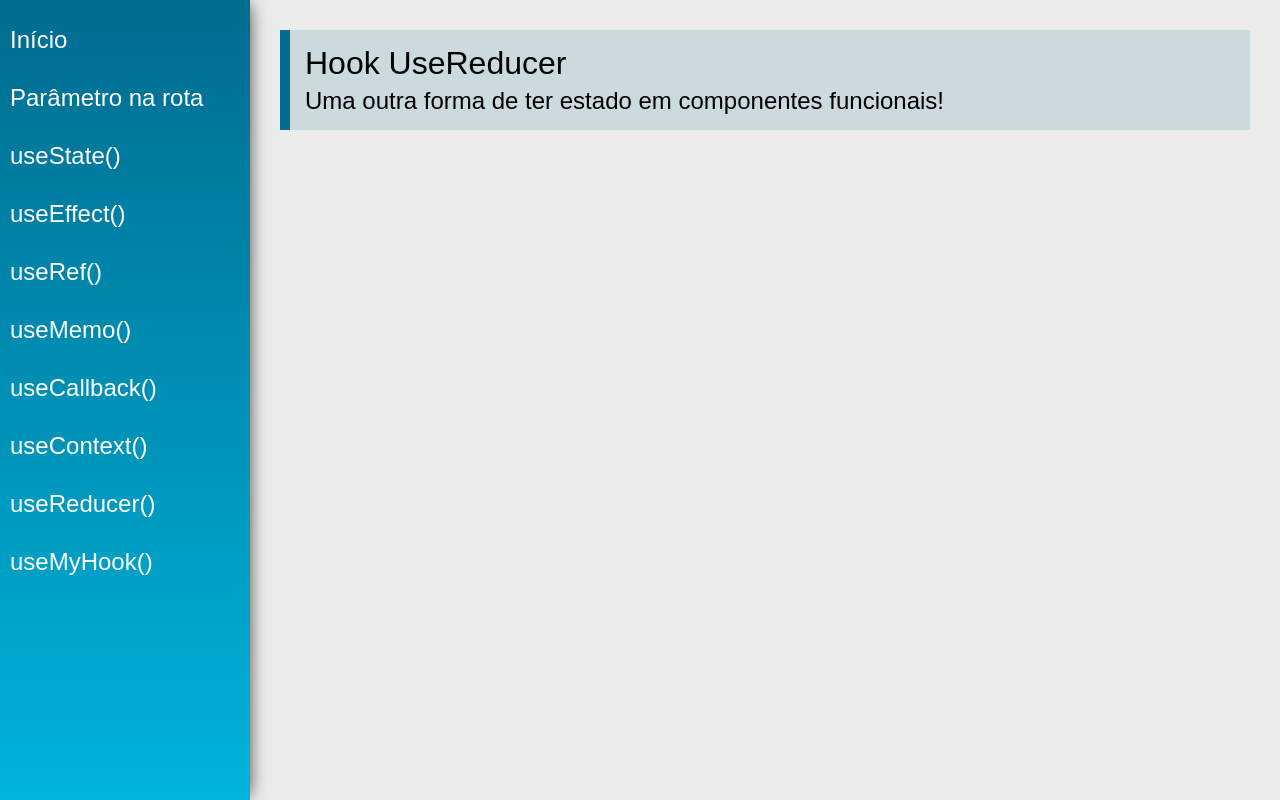
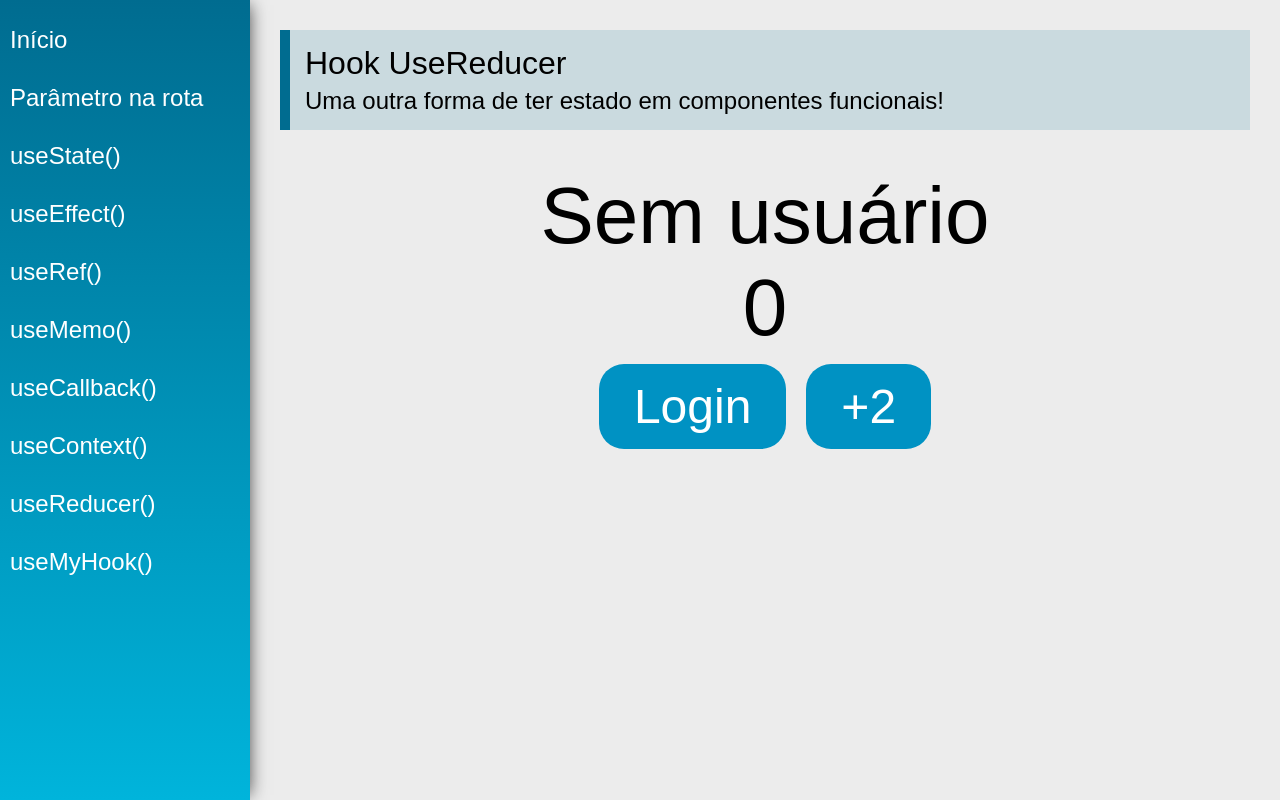
Before and after one commit to evertonwalker/react-router, a React (Create React App) app: page /useReducer in a window 1280 px wide. Built offline with nearby package versions, Linux system fonts and the light colour scheme.

Commit message:
Exemplo do reducer

```diff
--- a/src/views/examples/UseContext.jsx
+++ b/src/views/examples/UseContext.jsx
@@ -16,11 +16,15 @@
     });
   }
 
-  useEffect(() => {
-    if (number > 1250) {
-      setText("Eita!");
-    }
-  }, [number]);
+  useEffect(
+    () => {
+      if (number > 1250) {
+        setText("Eita!");
+      }
+    },
+    // eslint-disable-next-line
+    [number]
+  );
 
   return (
     <div className="UseContext">
--- a/src/views/examples/UseReducer.jsx
+++ b/src/views/examples/UseReducer.jsx
@@ -1,15 +1,60 @@
-import React from 'react'
-import PageTitle from '../../components/layout/PageTitle'
+import React, { useReducer } from "react";
+import PageTitle from "../../components/layout/PageTitle";
+
+const initialState = {
+  cart: [],
+  user: null,
+  products: [],
+  // foco...
+  number: 0,
+};
+
+function reducer(state, action) {
+  switch (action.type) {
+    case "number_add_2":
+      return { ...state, number: state.number + 2 };
+    case "login":
+      return { ...state, user: { name: action.payload } };
+    default:
+      return state;
+  }
+}
 
 const UseReducer = (props) => {
+  const [state, dispatch] = useReducer(reducer, initialState);
+
   return (
     <div className="UseReducer">
       <PageTitle
         title="Hook UseReducer"
         subtitle="Uma outra forma de ter estado em componentes funcionais!"
       />
+
+      <div className="center">
+        {state.user ? (
+          <span className="text"> {state.user.name} </span>
+        ) : (
+          <span className="text">Sem usuário</span>
+        )}
+
+        <span className="text">{state.number}</span>
+        <div>
+          <button
+            className="btn"
+            onClick={() => dispatch({ type: "login", payload: "Walker" })}
+          >
+            Login
+          </button>
+          <button
+            className="btn"
+            onClick={() => dispatch({ type: "number_add_2" })}
+          >
+            +2
+          </button>
         </div>
-    )
-}
+      </div>
+    </div>
+  );
+};
 
-export default UseReducer
+export default UseReducer;
```
Lines whose indentation alone changed are shown as unchanged.
